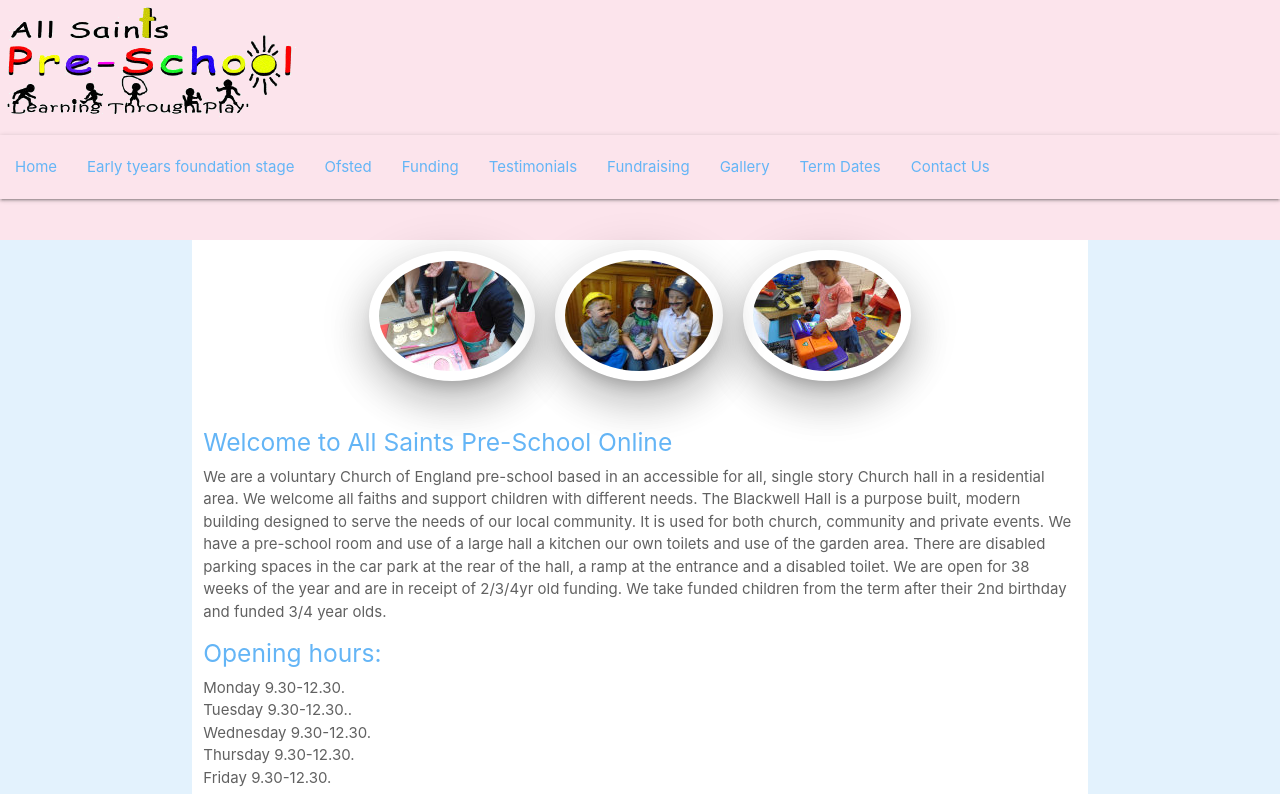
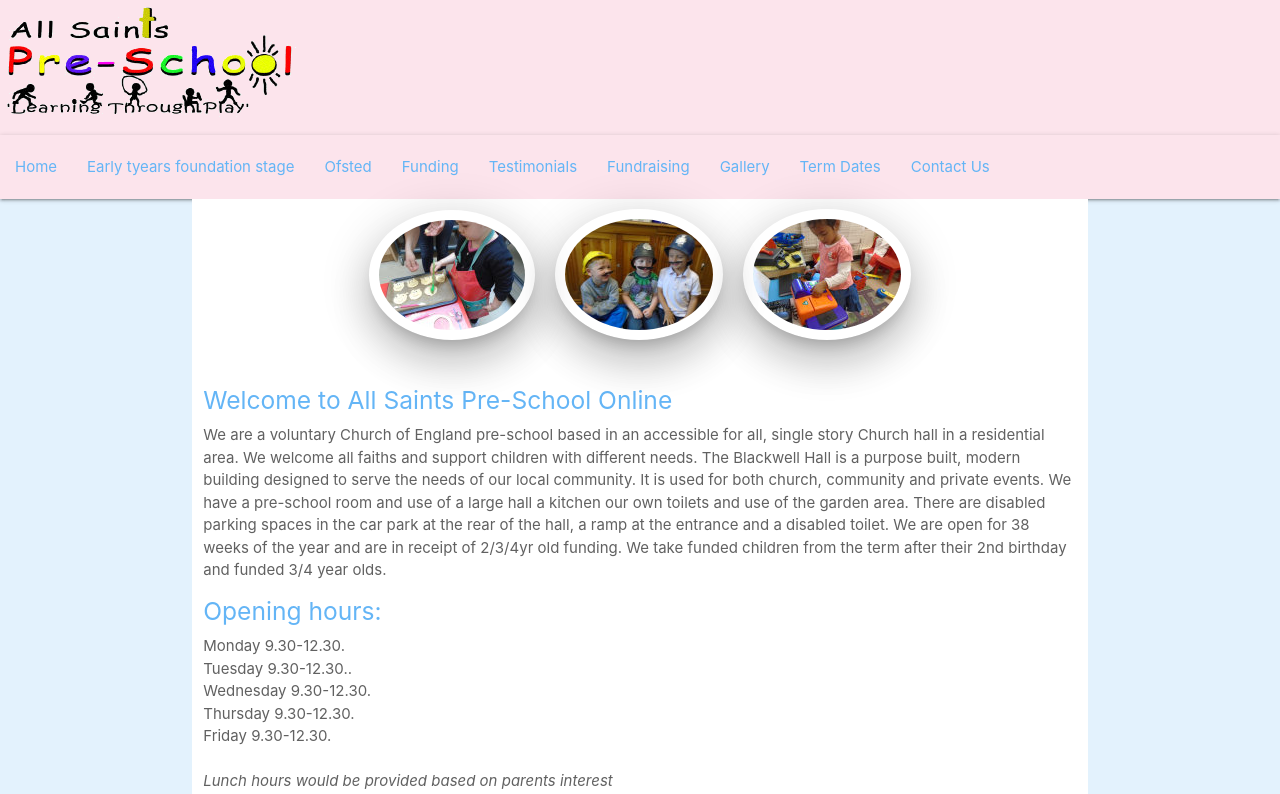
Before and after one commit to hasaninqh/allsaints, a React (Create React App) app: page / in a window 1280 px wide. Shown: the top 794 px of the page. Built offline with nearby package versions, Linux system fonts and the light colour scheme.

Commit message:
fix white space around the header

```diff
--- a/src/App.css
+++ b/src/App.css
@@ -119,7 +119,6 @@
   text-decoration: none;
   cursor: pointer;
 }
-
 /* 100% Image Width on Smaller Screens */
 @media only screen and (max-width: 700px){
   .modal-content {
--- a/src/components/Header/Header.css
+++ b/src/components/Header/Header.css
@@ -1,5 +1,5 @@
-.head{
+/* .head{
 
     margin: 0;
     height:30vh;
-}
+} */
--- a/src/components/Header/Header.js
+++ b/src/components/Header/Header.js
@@ -11,7 +11,7 @@
   scrollHandler = () => {
     if (!this.fixedNav && this.navRef.current.getBoundingClientRect().top < -200) {
       this.setState({ fixedNav: true });
-    }else{
+    } else {
       this.setState({ fixedNav: false });
     }
   };
```
Also changed, not shown: 1 other file (tests, documents, lock files or other folders).
